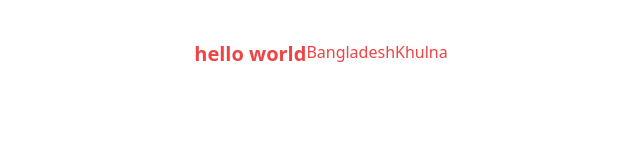
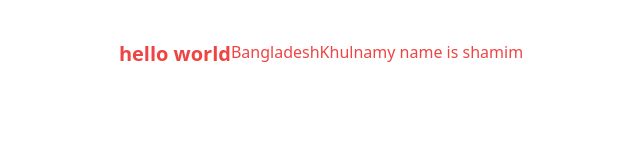
Before and after one commit to shamimhossenshuvo/test, a plain HTML site: page index.html in a window 1280 px wide. Shown: the whole page, without its empty margins (319-959 px from the left). Drawn offline with nearby package versions, Linux system fonts and the light colour scheme.

Commit message:
done Shamim Branch created

```diff
--- a/index.html
+++ b/index.html
@@ -15,6 +15,7 @@
    <h2>Bangladesh</h2>
 
    <h1>Khulna</h1>
+   <p> my name is shamim</p>
   </div>
 
 </body>
```
